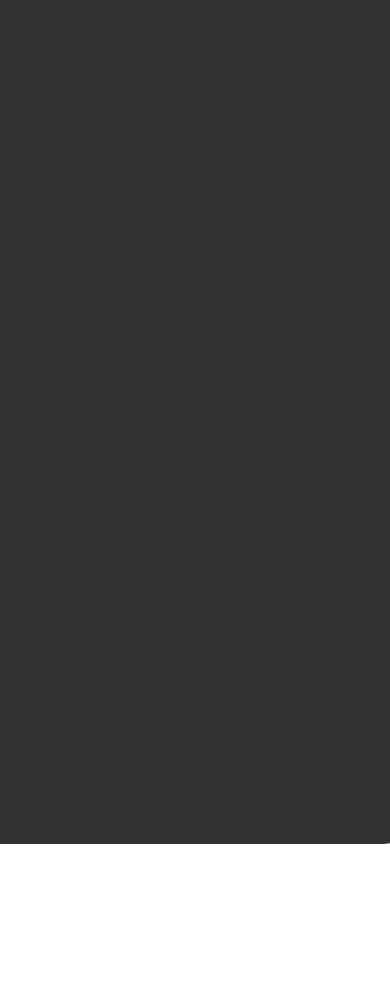
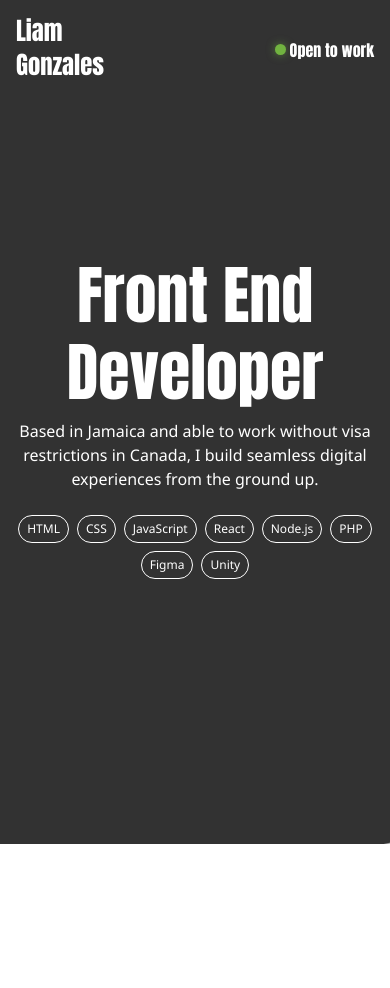
Before and after one commit to lvingonzales/LiamGonzales, a plain HTML site: page index.html in a window 390 px wide. Shown: the top 988 px of the page. Before the commit the page ends 844 px from the top, so only its background shows below. Drawn offline with nearby package versions, Linux system fonts and the light colour scheme.

Commit message:
Progress Commit

```diff
--- a/assets/css/style.css
+++ b/assets/css/style.css
@@ -1,24 +1,157 @@
+/*  General   */
 :root {
   --base-color: #323232;
-  font-family: "Roboto", sans-serif;
 }
 
 body {
   height: 100vh;
   max-height: 100vh;
   margin: 0px;
+}
+
+body .background {
+  width: 100%;
+  height: 100%;
+  position: fixed;
+  z-index: -10;
+  top: 0;
+  left: 0;
+
   background-image: linear-gradient(348deg, #fff 50%, var(--base-color) 50.1%);
   background-size: 200% 200%;
   background-position: 100% 100%;
-  transition: background-position 1s 0.6s cubic-bezier(0, 0, 0.2, 1);
-
-  &.is-loaded {
-    background-position: 0% 0%;
-  }
+  pointer-events: none;
 }
 
-.material-symbols-rounded {
-  font-size: 32px !important;
+section {
+  width: 100%;
+  height: 100%;
+  color: #fff;
+  padding-inline: 1rem;
+
+  display: flex;
+  flex-direction: column;
+  justify-content: center;
+
+  margin-bottom: 3rem;
+}
+
+.text-lg {
+}
+
+/*  Header  */
+
+#header {
+  /* background-color: #fff; */
+  padding-block: 1rem;
+  position: fixed;
+  top: 0;
+  left: 0;
+  width: 100%;
+  display: flex;
+  justify-content: space-between;
+}
+
+body.is-loaded #header {
+  transform: translateX(0%);
+}
+
+#header .text-container,
+#header #status {
+  overflow: clip;
+  padding-inline: 1rem;
+  gap: 0.25rem;
+}
+
+#header .text-container * {
+  margin-bottom: 0.25rem;
+  font-family: "Anton", sans-serif;
+  display: block;
+  color: #fff;
+  opacity: 0;
+  transform: translateX(-150%);
+}
+
+#header #status {
+  display: flex;
+  align-items: center;
+}
+
+#header #status .indicator {
+  width: 0.66rem;
+  height: 0.66rem;
+  border-radius: 99px;
+  scale: 0;
+  background-color: #71b340;
+  filter: drop-shadow(0px 0px 4px #71b34090);
+}
+
+#header #status span {
+  color: #fff;
+  font-family: "Anton", sans-serif;
+  transform: translateX(150%);
+  opacity: 0;
+}
+
+/*  Intro Section */
+
+#intro .text-container h2 {
+  font-family: "Anton", sans-serif;
+  font-size: 4rem;
+  text-align: center;
+}
+
+#intro .split-text {
+  opacity: 0;
+  visibility: hidden;
+  font-family: "Noto Sans", sans-serif;
+  text-align: center;
+}
+
+#intro .text-container p {
+}
+
+#intro #stack-list {
+  padding: 0px;
+  margin-block: 0.5rem;
+  list-style: none;
+  display: flex;
+  flex-wrap: wrap;
+  justify-content: center;
+  gap: 0.5rem;
+}
+
+#intro #stack-list .stack-item {
+  font-family: "Noto Sans", sans-serif;
+  opacity: 0;
+  font-size: calc(1rem * 0.75);
+  color: #fff;
+  padding-inline: 0.5rem;
+  padding-block: 0.25rem;
+  border: 1px solid #fff;
+  border-radius: 99px;
+}
+
+/* About Me */
+
+#about .about.title {
+  font-family: "Anton", sans-serif;
+  font-size: 4rem;
+  text-align: center;
+  margin-bottom: 1.125rem;
+  opacity: 0.25;
+}
+
+#about .about.description {
+  font-family: "Noto Sans", sans-serif;
+  font-size: 1.125rem;
+  opacity: 0.25;
+}
+
+/* Projects */
+
+#projects {
+  padding-inline: 0px;
 }
 
 .large {
@@ -29,116 +162,14 @@ body {
   }
 }
 
-.header {
-  color: #fff;
-  padding: 1rem;
-  overflow: hidden;
-  display: flex;
-  gap: 0.5rem;
-
-  @media only screen and (max-width: 800px) {
-    position: absolute;
-    top: 0;
-    left: 0;
-    z-index: 10;
-  }
-
-  &.active span {
-    transform: translateY(0%);
-  }
-
-  span {
-    display: block;
-    transform: translateY(150%);
-    transition: transform 0.6s cubic-bezier(0, 0, 0.2, 1);
-  }
-}
-
 .main {
   @media only screen and (max-width: 800px) {
     height: 100%;
     width: 100%;
     transition: transform 0.6s cubic-bezier(0, 0, 0.2, 1);
-    scroll-behavior: smooth;
     /* display: flex;
     flex-direction: column;
     justify-content: center; */
-    overflow-y: scroll;
-    scroll-snap-type: y mandatory;
-  }
-}
-
-.btn {
-  background: none;
-  border: none;
-  color: #fff;
-  font-size: 1.5rem;
-
-  &.prev,
-  &.next {
-    position: fixed;
-    width: 100vw;
-    display: flex;
-    flex-direction: column;
-    align-items: center;
-
-    .label,
-    .base span {
-      transition: transform 0.3s 0.3s cubic-bezier(0, 0, 0.2, 1);
-    }
-
-    .base .line {
-      transition: width 0.3s 0.3s cubic-bezier(0, 0, 0.2, 1);
-    }
-  }
-
-  &.active {
-    .base .line {
-      width: 100px;
-    }
-
-    .base span,
-    .label {
-      transform: translateY(0%) !important;
-    }
-  }
-
-  &.prev {
-    top: 100px;
-    left: 0;
-
-    .label,
-    .base span {
-      transform: translateY(-100%);
-    }
-  }
-
-  &.next {
-    bottom: 1rem;
-    left: 0;
-
-    .label,
-    .base span {
-      transform: translateY(100%);
-    }
-  }
-
-  .base {
-    display: flex;
-    align-items: center;
-    overflow: hidden;
-  }
-
-  .base .line {
-    width: 0px;
-    height: 4px;
-    border-radius: 99px;
-    background-color: #fff;
-  }
-
-  .label {
-    display: block;
-    font-weight: 600;
   }
 }
 
@@ -146,26 +177,7 @@ body {
   overflow: hidden;
 }
 
-section {
-  width: 100%;
-  height: 100%;
-  color: #fff;
-  scroll-snap-align: start;
-  scroll-snap-stop: always;
-}
-
 section#intro {
-  display: flex;
-  flex-direction: column;
-  justify-content: center;
-  padding-inline: 1rem;
-
-  h1 {
-    font-size: 4rem;
-    transform: translateY(200%);
-    transition: transform 0.6s 0.3s cubic-bezier(0, 0, 0.2, 1);
-  }
-
   &.active {
     h1 {
       transform: translateY(0%);
--- a/assets/js/index.js
+++ b/assets/js/index.js
@@ -1,70 +1,129 @@
-// window load listener for backdrop sweep effect and value initialization
+gsap.registerPlugin(SplitText, ScrollTrigger);
 
-const numOfSection = 3;
-
-window.addEventListener("load", () => {
-    let currentSection = 1;
-    const body = document.querySelector("body");
-    body.addEventListener("transitionend", () => {
-        const header = document.querySelector(".header");
-        header.classList.add("active");
-
-        header.addEventListener("transitionend", () => {
-            checkSection(currentSection, true);
-        });
-    });
-    body.classList.add("is-loaded");
+let introTl = gsap.timeline({
+  onComplete: initSectionAnimations
 });
 
+introTl.to("body .background", {duration: 1, delay: 0.5, backgroundPosition: "0% 0%", ease: "power3.out"})
+.to("#header .text-container *", {duration: 0.8, x: 0, opacity: 1, stagger: 0.1, ease: "power3.out"})
+.to("#header #status span", {duration: 0.8, x: 0, opacity: 1, ease: "power3.out"}, "<")
+.to("#header #status .indicator", {duration: 0.5, delay: 0.3, scale: 1, ease: "power3.out"}, "<");
 
-function checkSection(currentSection, init) {
-    const prevSectionBtn = document.querySelector(".btn.prev");
-    const nextSectionBtn = document.querySelector(".btn.next");
+function initSectionAnimations() {
+  document.fonts.ready.then(() => {
 
-    const prevSectionLink = document.querySelector("a:has(button.prev)");
-    const nextSectionLink = document.querySelector("a:has(button.next)");
+    gsap.set(".split-text", {autoAlpha: 1});
 
-    const sections = document.querySelectorAll("section");
+    let sections = gsap.utils.toArray("section");
 
-    if (init) {
-        prevSectionBtn.addEventListener("click", () => {
-            if (currentSection > 1) {
-                currentSection--;
-                checkSection(currentSection, false);
+    sections.forEach((section) => {
+      let tl = gsap.timeline({
+        scrollTrigger: {
+          trigger: section,
+          start: "top 30%",
+          end: "bottom 90%",
+          toggleActions: "play reverse play reverse",
         }
       });
 
-        nextSectionBtn.addEventListener("click", () => {
-            if (currentSection < numOfSection) {
-                currentSection++;
-                checkSection(currentSection, false);
+      if (section.id === "intro") {
+        const introTitle = section.querySelector(".intro.split-text.title");
+        const introDescription = section.querySelector(".intro.split-text.description");
+
+        SplitText.create(introTitle,
+          {
+            type: "words",
+            mask: "words",
+            autoSplit: true,
+            onSplit(self) {
+              let anim = gsap.from(self.words, {
+                duration: 0.6,
+                yPercent: -100,
+                autoAlpha: 0,
+                stagger: 0.1,
+                ease: "power3.out",
+              });
+              tl.add(anim, 0);
+              return anim;
             }
+          }
+        );
+
+        SplitText.create(introDescription,
+          {
+            type: "lines",
+            mask: "lines",
+            autoSplit: true,
+            onSplit(self) {
+              let anim = gsap.from(self.lines, {
+                duration: 0.6,
+                yPercent: -100,
+                autoAlpha: 0,
+                stagger: 0.1,
+                ease: "power3.out",
               });
+              tl.add(anim, "<");
+              ScrollTrigger.refresh();
+              return anim;
+            }
+          }
+        );
+
+        gsap.set(section.querySelectorAll("#intro #stack-list .stack-item"), {autoAlpha: 1});
+
+        tl.add(gsap.from(section.querySelectorAll("#intro #stack-list .stack-item"), {
+          duration: 0.6,
+          yPercent: -100,
+          autoAlpha: 0,
+          stagger: 0.125,
+          ease: "power3.out",
+        }), "<");
+      } else if (section.id === "about") {
+        const aboutTitle = section.querySelector(".about.split-text.title");
+        const aboutDescriptions = section.querySelectorAll(".about.split-text.description");
+
+        SplitText.create(aboutTitle,
+          {
+            type: "lines, chars",
+            autoSplit: true,
+            onSplit(self) {
+              let anim = gsap.from(self.chars, {
+                duration: 0.6,
+                autoAlpha: .25,
+                stagger: 0.1,
+                ease: "power3.out",
+              });
+              tl.add(anim, 0);
+              return anim;
+            }
+          }
+        );
+
+        aboutDescriptions.forEach((description) => {
+          SplitText.create(description,
+            {
+              type: "lines, chars",
+              autoSplit: true,
+              onSplit(self) {
+                let anim = gsap.from(self.chars, {
+                  duration: 0.8,
+                  autoAlpha: 0.25,
+                  stagger: 0.01,
+                  ease: "power3.out",
+                });
+                tl.add(anim, "<");
+                return anim;
+              }
+            }
+          )
+        })
+      }
+    })
+  })
 }
 
-
-    switch (currentSection) {
-        case 1:
-            prevSectionBtn.classList.remove("active");
-            nextSectionBtn.classList.add("active");
-            break;
-        case 2:
-            prevSectionBtn.classList.add("active");
-            nextSectionBtn.classList.add("active");
-            break;
-        case 3:
-            prevSectionBtn.classList.add("active");
-            nextSectionBtn.classList.remove("active");
-            break;
-    }
-
-
-
-    sections.forEach((section) => {
-        if (parseInt(section.dataset.sectionindex) === currentSection) {
-            section.classList.add("active");
-        } else {
-            section.classList.remove("active");
-        }
+window.addEventListener("load", () => {
+  document.fonts.ready.then(() => {
+    introTl.play();
   });
-}
+});
--- a/index.html
+++ b/index.html
@@ -3,64 +3,85 @@
   <head>
     <meta charset="UTF-8" />
     <meta name="viewport" content="width=device-width, initial-scale=1.0" />
-    <title>Liam Gonzales</title>
+    <title>Liam Gonzales | Frontend Developer</title>
     <link rel="stylesheet" href="./assets/css/style.css" />
     <link rel="preconnect" href="https://fonts.googleapis.com" />
     <link rel="preconnect" href="https://fonts.gstatic.com" crossorigin />
     <link
-      href="https://fonts.googleapis.com/css2?family=Roboto:ital,wght@0,100..900;1,100..900&display=swap"
+      href="https://fonts.googleapis.com/css2?family=Anton&family=Noto+Sans:ital,wght@0,100..900;1,100..900&display=swap"
       rel="stylesheet"
     />
     <link
       rel="stylesheet"
       href="https://fonts.googleapis.com/css2?family=Material+Symbols+Rounded:opsz,wght,FILL,GRAD@20..48,100..700,0..1,-50..200&icon_names=keyboard_double_arrow_down,keyboard_double_arrow_up"
     />
-    <script src="./assets/js/index.js" defer></script>
+    <script src="https://cdn.jsdelivr.net/npm/gsap@3.15/dist/gsap.min.js"></script>
+    <script src="https://cdn.jsdelivr.net/npm/gsap@3.15/dist/SplitText.min.js"></script>
+    <script src="https://cdn.jsdelivr.net/npm/gsap@3.15/dist/ScrollTrigger.min.js"></script>
+    <link
+      href="https://cdn.jsdelivr.net/npm/bootstrap@5.3.8/dist/css/bootstrap.min.css"
+      rel="stylesheet"
+      integrity="sha384-sRIl4kxILFvY47J16cr9ZwB07vP4J8+LH7qKQnuqkuIAvNWLzeN8tE5YBujZqJLB"
+      crossorigin="anonymous"
+    />
   </head>
   <body>
-    <div class="header">
-      <span class="large">Liam</span>
-      <span class="large">Gonzales</span>
+    <div class="background"></div>
+    <div id="header">
+      <div aria-label="Liam Gonzales" class="text-container">
+        <h2 aria-hidden="true">Liam</h2>
+        <h2 aria-hidden="true">Gonzales</h2>
+      </div>
+
+      <div id="status">
+        <div class="indicator"></div>
+        <span aria-label="Open to work">Open to work</span>
+      </div>
     </div>
 
     <div class="main">
-      <button class="prev btn">
-        <div class="base">
-          <div class="line"></div>
-          <span class="material-symbols-rounded">
-            keyboard_double_arrow_up
-          </span>
-          <div class="line"></div>
+      <section id="intro">
+        <div class="text-container">
+          <h2 class="intro split-text title">Front End Developer</h2>
         </div>
-        <div class="text-box">
-          <span class="label">Previous</span>
-        </div>
-      </button>
-      <section data-sectionIndex="1" id="intro">
+        <p class="intro split-text description">
+          Based in Jamaica and able to work without visa restrictions in Canada,
+          I build seamless digital experiences from the ground up.
+        </p>
+
+        <ul id="stack-list">
+          <li class="stack-item">HTML</li>
+          <li class="stack-item">CSS</li>
+          <li class="stack-item">JavaScript</li>
+          <li class="stack-item">React</li>
+          <li class="stack-item">Node.js</li>
+          <li class="stack-item">PHP</li>
+          <li class="stack-item">Figma</li>
+          <li class="stack-item">Unity</li>
+        </ul>
+      </section>
+      <section id="about">
+        <h2 class="about split-text title">About Me</h2>
+        <p class="about split-text description">
+          I am a Front-end Developer passionate about delivering bold seamless
+          and vibrant digital experiences.
+        </p>
+        <p style="text-align: right" class="about split-text description">
+          With a strong web development foundation, I specialize in creating
+          responsive, accessible and user-friendly bespoke websites for clients
+          dealing with the luxurious or the highly practical.
+        </p>
+      </section>
+      <section id="projects">
+        <div class="placeholder-box"></div>
+      </section>
+      <section id="contact">
         <div class="text-box">
           <h1>Web Developer, Designer</h1>
         </div>
       </section>
-      <section data-sectionIndex="2" id="projects">
-        <div class="placeholder-box"></div>
-      </section>
-      <section data-sectionIndex="3" id="contact">
-        <div class="text-box">
-          <h1>Web Developer, Designer</h1>
-        </div>
-      </section>
-      <button class="next btn">
-        <div class="text-box">
-          <span class="label">Next</span>
-        </div>
-        <div class="base">
-          <div class="line"></div>
-          <span class="material-symbols-rounded">
-            keyboard_double_arrow_down
-          </span>
-          <div class="line"></div>
-        </div>
-      </button>
     </div>
   </body>
+
+  <script src="./assets/js/index.js" defer></script>
 </html>
```
Also changed, not shown: package.json (deleted, +0 -20 lines), 1 other file. Lines whose indentation alone changed are shown as unchanged.
